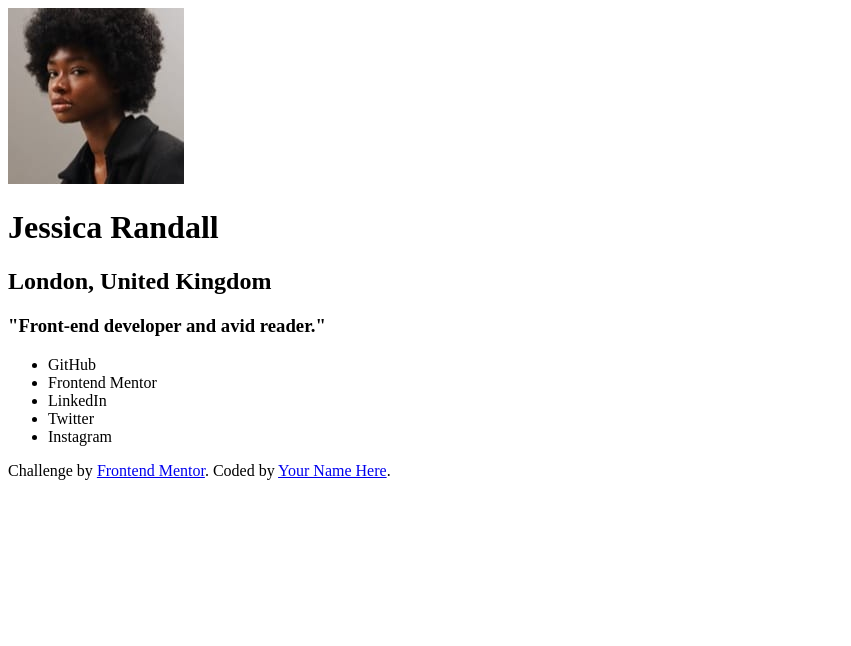
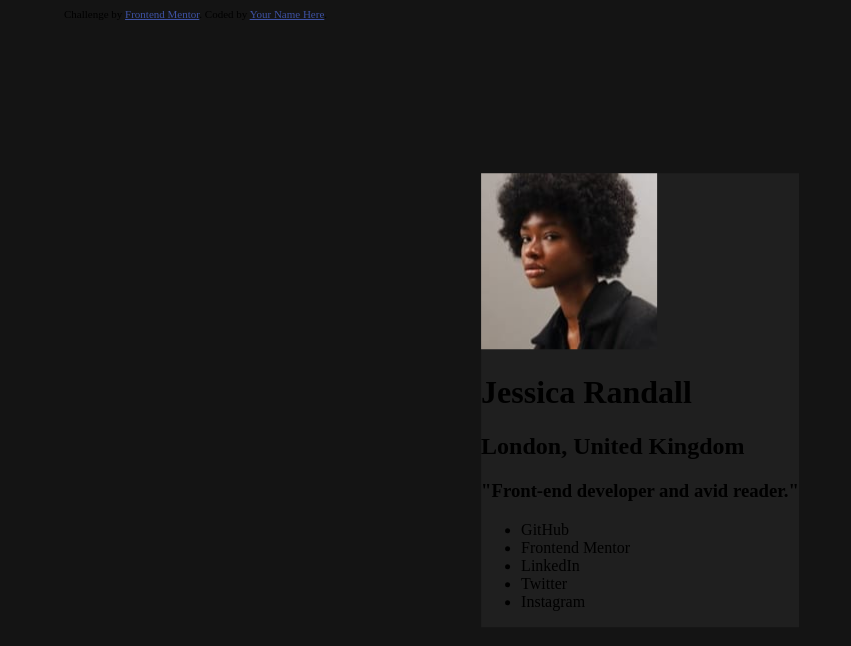
Before and after one commit to prophesierc/social-links-profile-main, a plain HTML site: page index.html in a window 1280 px wide. Shown: the whole page, without its empty margins (0-851 px from the left). Drawn offline with Linux system fonts and the light colour scheme.

Commit message:
Associated color scheme and container setup

```diff
--- a/index.html
+++ b/index.html
@@ -5,6 +5,8 @@
   <meta name="viewport" content="width=device-width, initial-scale=1.0">
 
   <link rel="icon" type="image/png" sizes="32x32" href="./assets/images/favicon-32x32.png">
+
+  <link rel="stylesheet" href="./stylesheets/index.css">
 
   <title>Frontend Mentor | Social links profile</title>
 
--- a/stylesheets/index.css
+++ b/stylesheets/index.css
@@ -1,5 +1,17 @@
+body{
+    background-color: hsl(0, 0%, 8%);
+    max-width: 375px;
+    height: 500px;
+    overflow: hidden;
+}
+.mainContainer{
+    background-color: hsl(0, 0%, 12%);
+    position: absolute;
+    top: 50%;
+    left: 50%;
+    transform: translate(-50%, -50%);
 
-
+}
 
 
 
```
